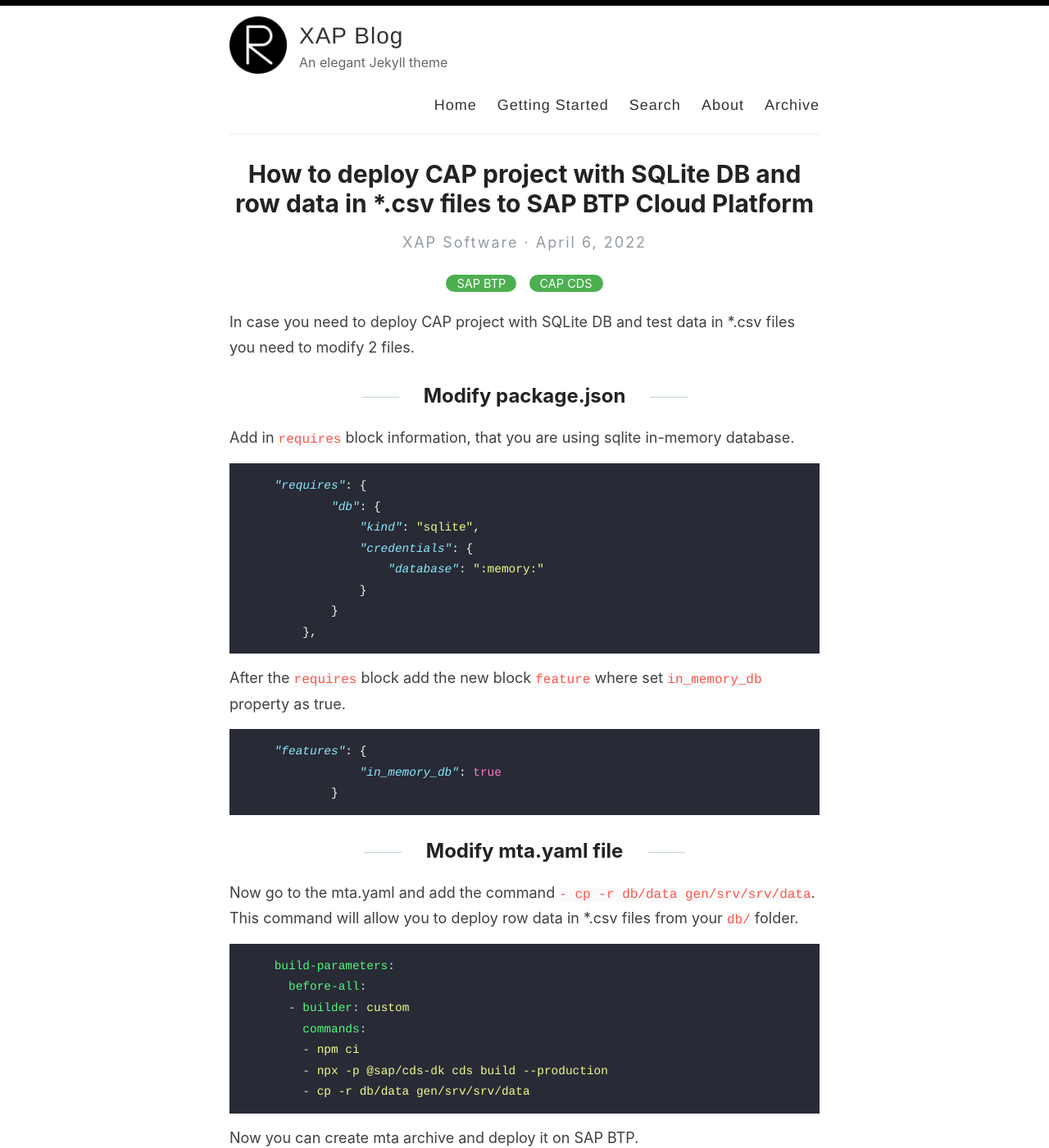
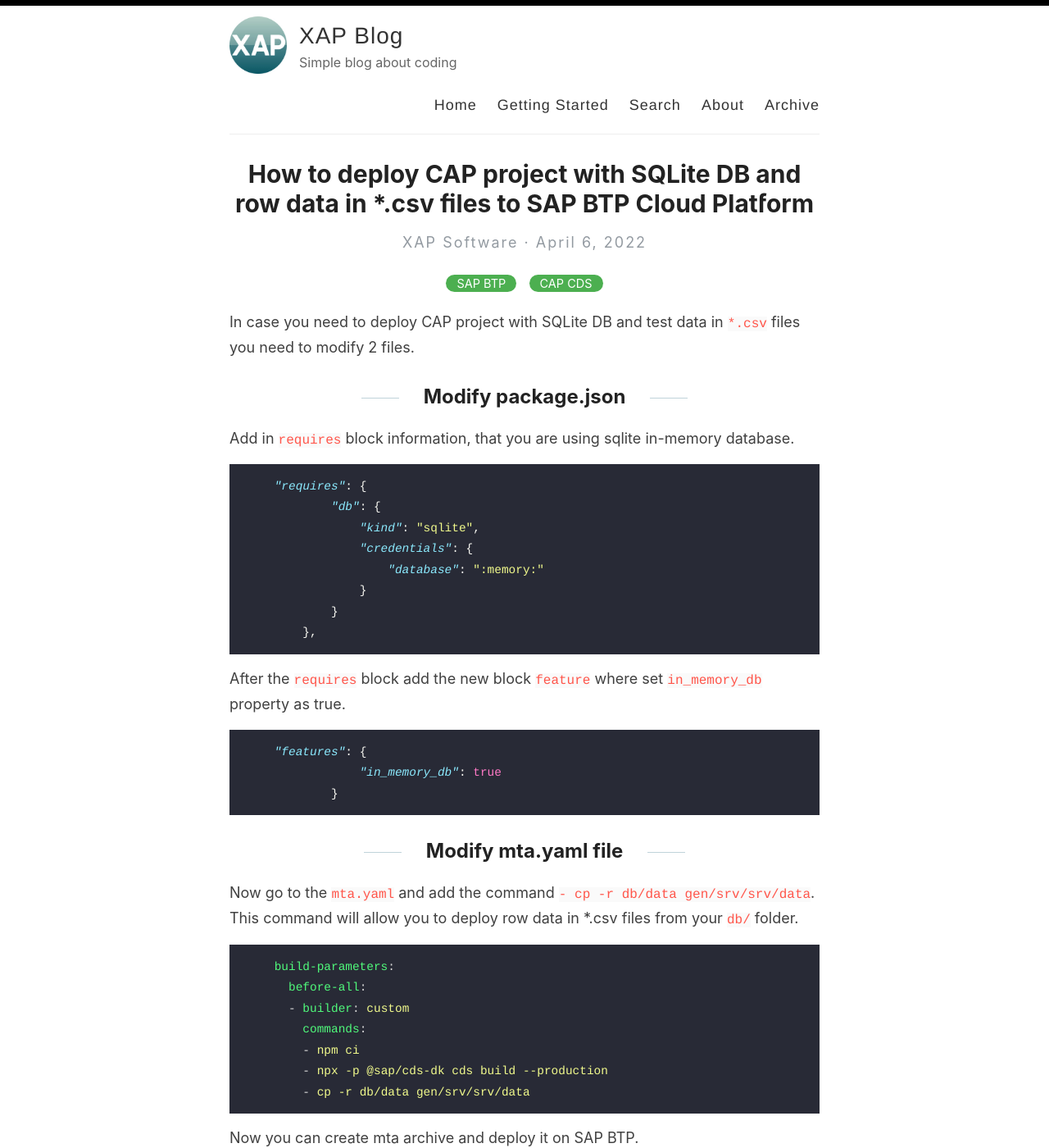
Before and after one commit to XAP-Software/XAP-Software.github.io, a Jekyll site: the page built from _posts/2022-04-06-deploy_sqlite_csvfiles.md, in a window 1280 px wide and 1400 px high. Shown: the whole window at 82% size. Built offline with Jekyll 4.4.1, drawn with Linux system fonts in a browser that asks for light colours.

Commit message:
Added logo. Changed config file. Posts review

````diff
--- a/_config.yml
+++ b/_config.yml
@@ -9,10 +9,10 @@ name: XAP Blog
 author: XAP Software
 
 # Short bio or description (displayed in the header)
-description: An elegant Jekyll theme
+description: Simple blog about coding
 
 # URL of your avatar or profile pic (you could use your GitHub profile pic)
-avatar: /images/reverie.png
+avatar: /images/XAP-logo.jpg
 
 #
 # Flags below are optional
--- a/_posts/2022-04-06-deploy_sqlite_csvfiles.md
+++ b/_posts/2022-04-06-deploy_sqlite_csvfiles.md
@@ -4,7 +4,7 @@ title: How to deploy CAP project with SQLite DB and row data in *.csv files to S
 categories: [SAP BTP, CAP CDS]
 ---
 
-In case you need to deploy CAP project with SQLite DB and test data in *.csv files you need to modify 2 files.
+In case you need to deploy CAP project with SQLite DB and test data in `*.csv` files you need to modify 2 files.
 
 ## Modify package.json
 Add in `requires` block information, that you are using sqlite in-memory database.
@@ -28,7 +28,7 @@ After the `requires` block add the new block `feature` where set `in_memory_db`
 ```
 
 ## Modify mta.yaml file
-Now go to the mta.yaml and add the command `- cp -r db/data gen/srv/srv/data`. This command will allow you to deploy row data in *.csv files from your `db/` folder.
+Now go to the `mta.yaml` and add the command `- cp -r db/data gen/srv/srv/data`. This command will allow you to deploy row data in *.csv files from your `db/` folder.
 ```yaml
     build-parameters:
       before-all:
````
Also changed, not shown: images/XAP-logo.jpg (added).
